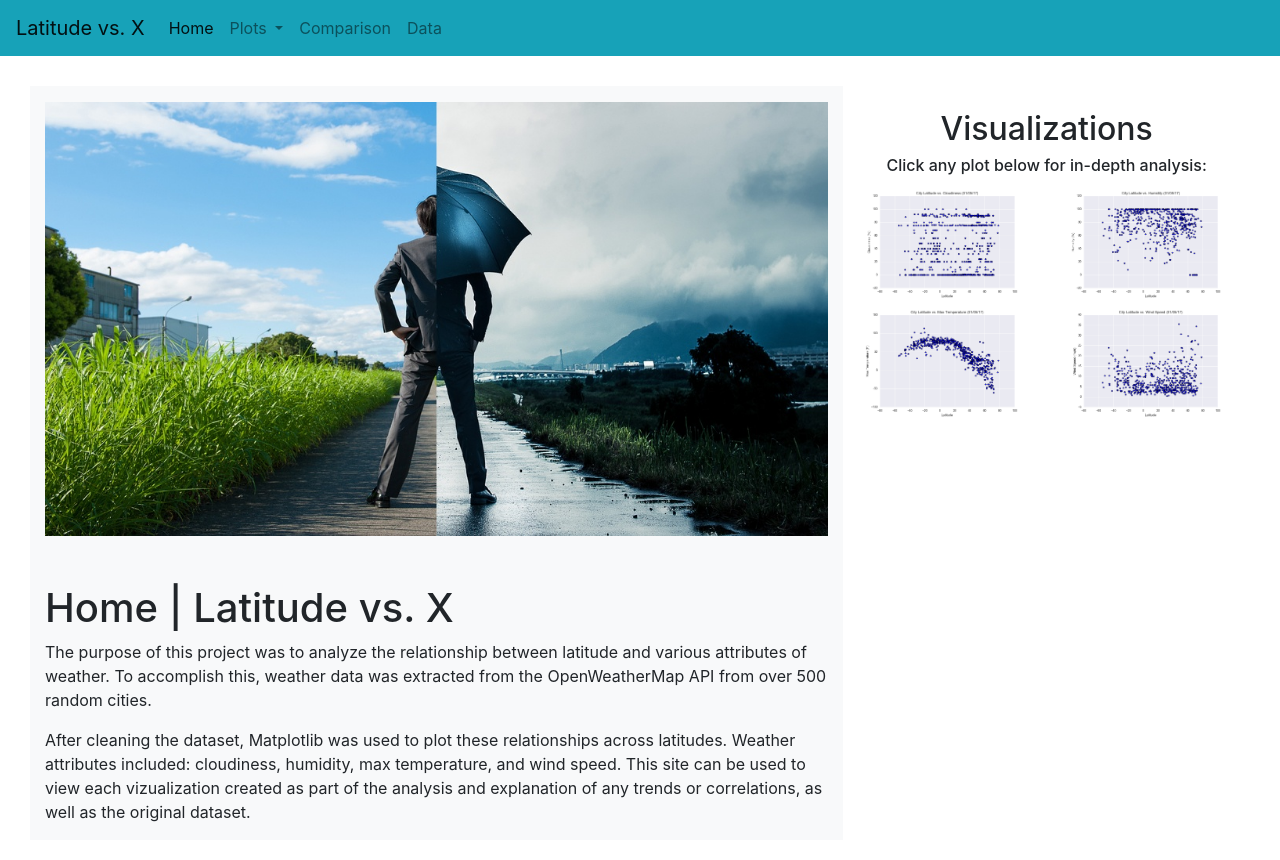
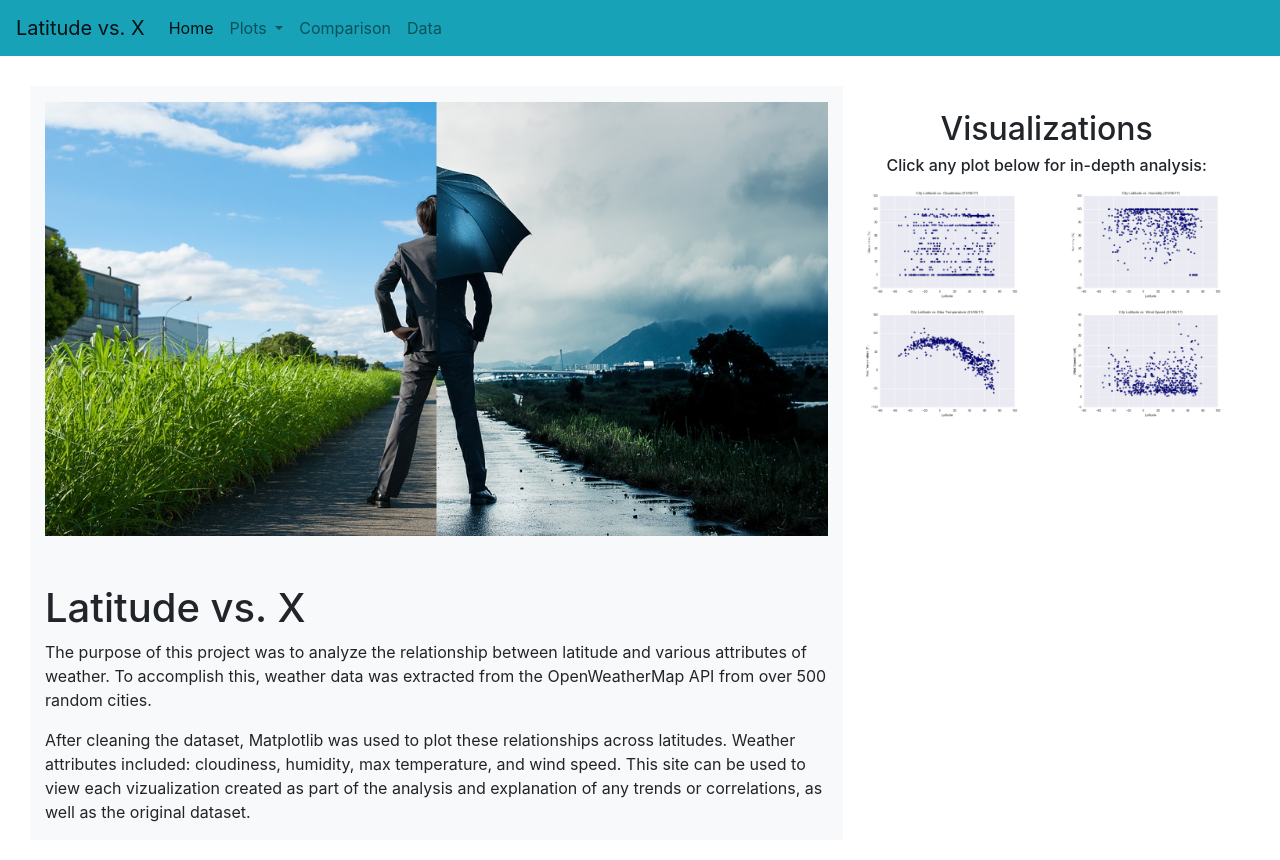
Before and after one commit to brbbrb/latitude-vs-x-weather-dashboard, a plain HTML site: page index.html in a window 1280 px wide. Drawn offline with nearby package versions, Linux system fonts and the light colour scheme.

Commit message:
final touches

```diff
--- a/index.html
+++ b/index.html
@@ -49,7 +49,7 @@
           <div class="col-md-8 bg-light pt-3">
             <img src="./Resources/assets/images/rain-and-sun-shutterstock.jpeg" class="img-fluid mx-auto d-block"/>
             <br><br>
-            <h1>Home | Latitude vs. X</h1>
+            <h1>Latitude vs. X</h1>
             <p>The purpose of this project was to analyze the relationship between latitude and various attributes of weather. To accomplish this, weather data was extracted from the OpenWeatherMap API from over 500 random cities.</p>
             <p>After cleaning the dataset, Matplotlib was used to plot these relationships across latitudes. Weather attributes included: cloudiness, humidity, max temperature, and wind speed. This site can be used to view each vizualization created as part of the analysis and explanation of any trends or correlations, as well as the original dataset. </p>
           </div>
```
